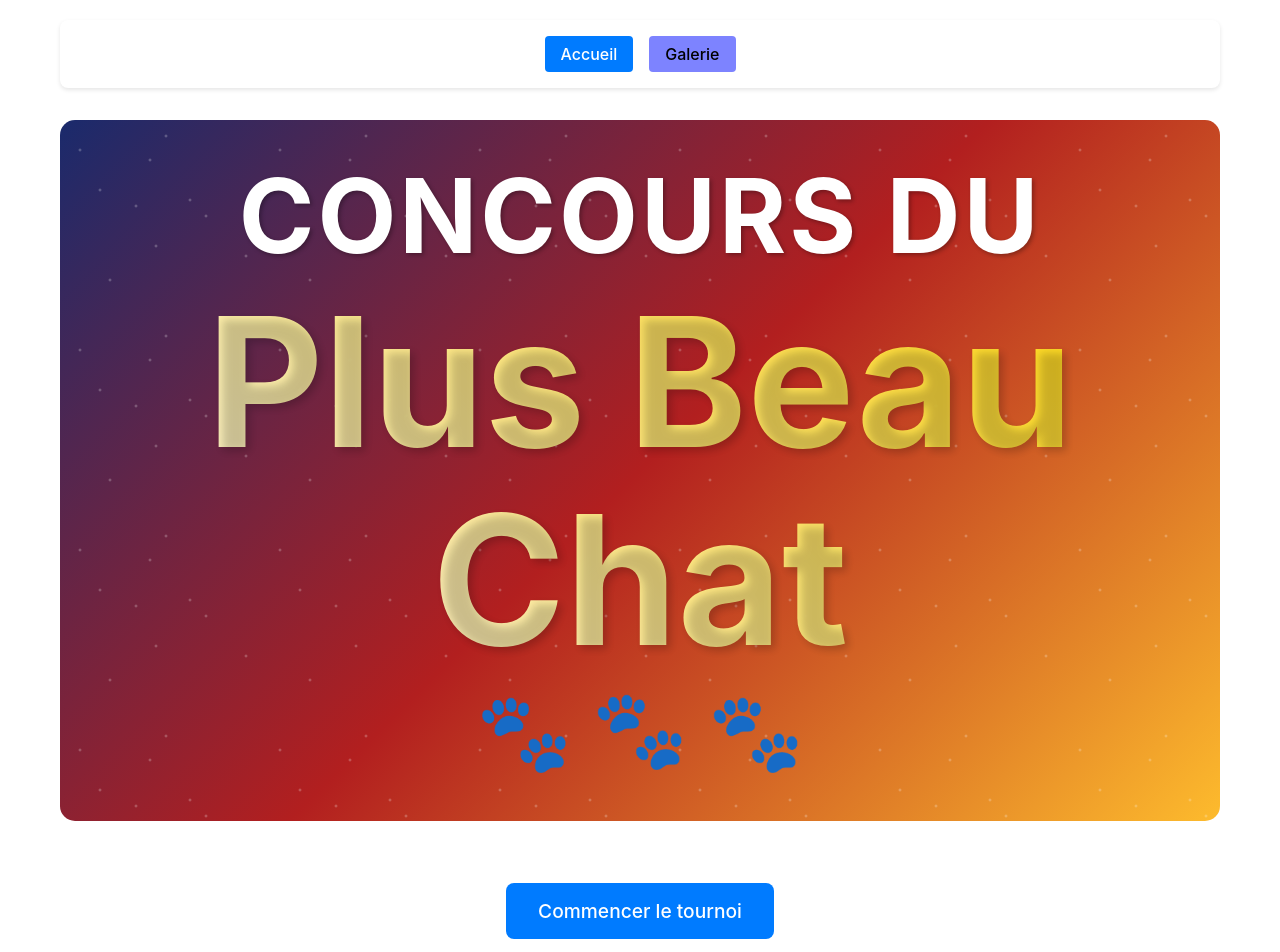
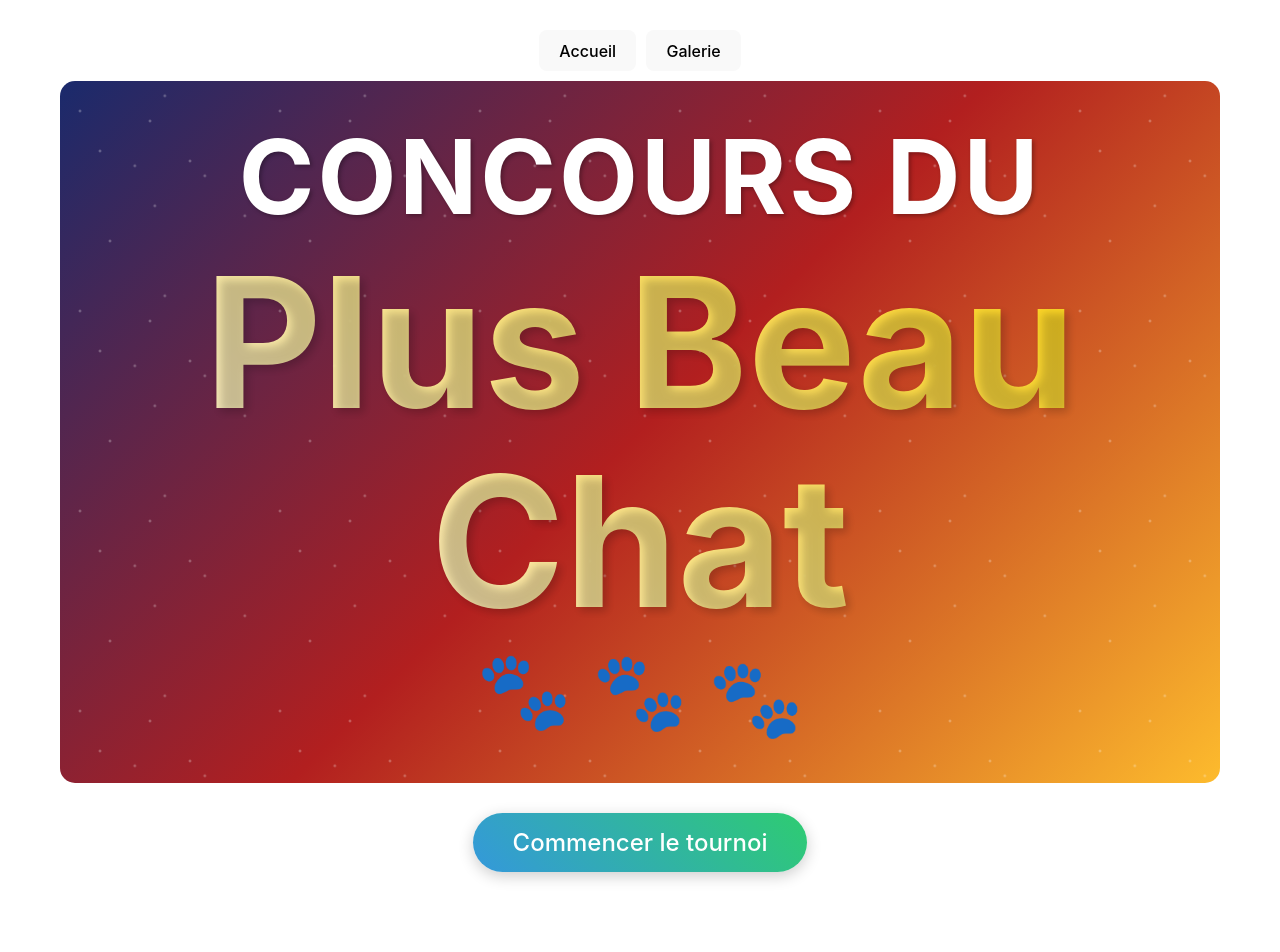
Before and after one commit to QuentinSAIL/top-cat, a React (Vite) app: page / in a window 1280 px wide. Shown: the top 952 px of the page. After the commit the page ends 892 px from the top, so only its background shows below. Built offline with nearby package versions, Linux system fonts and the light colour scheme.

Commit message:
:sparkles: update styles for buttons and navigation, enhancing visual appeal and interactivity

```diff
--- a/src/styles/App.module.css
+++ b/src/styles/App.module.css
@@ -3,67 +3,21 @@
   margin: 0 auto;
   padding: 20px;
   text-align: center;
-  min-height: 100vh;
-}
-
-.nav {
-  display: flex;
-  justify-content: center;
-  gap: 1rem;
-  margin-bottom: 2rem;
-  padding: 1rem;
-  background-color: white;
-  border-radius: 8px;
-  box-shadow: 0 2px 4px rgba(0, 0, 0, 0.1);
-}
-
-.navButton {
-  padding: 0.5rem 1rem;
-  border: none;
-  border-radius: 4px;
-  background-color: #7d83ff;
-  cursor: pointer;
-  font-size: 1rem;
-  transition: all 0.3s ease;
-}
-
-.navButton:hover {
-  background-color: #7d83ff;
-}
-
-.navButton.active {
-  background-color: #007bff;
-  color: white;
 }
 
 .startButton {
-  padding: 1rem 2rem;
-  font-size: 1.2rem;
-  background-color: #007bff;
+  font-size: 1.5em;
+  padding: 15px 40px;
+  margin: 0px auto;
+  background: linear-gradient(45deg, #3498db, #2ecc71);
+  border: none;
+  border-radius: 50px;
   color: white;
-  border: none;
-  border-radius: 8px;
   cursor: pointer;
-  transition: background-color 0.3s ease;
-  margin: 2rem 0;
-}
-
-.startButton:hover {
-  background-color: #0056b3;
-}
-
-.restartButton {
-  background-color: #28a745;
-}
-
-.restartButton:hover {
-  background-color: #218838;
-}
-
-.roundTitle {
-  color: #ffffff;
-  margin-bottom: 2rem;
-  font-size: 1.5rem;
+  transition: transform 0.3s, box-shadow 0.3s;
+  box-shadow: 0 4px 15px rgba(0, 0, 0, 0.2);
+  position: relative;
+  overflow: hidden;
 }
 
 .startButton::before {
@@ -82,6 +36,15 @@
   transition: 0.5s;
 }
 
+.startButton:hover {
+  transform: translateY(-3px);
+  box-shadow: 0 6px 20px rgba(0, 0, 0, 0.3);
+}
+
+.startButton:hover::before {
+  left: 100%;
+}
+
 .startButton:active {
   transform: translateY(1px);
 }
@@ -91,6 +54,16 @@
     font-size: 1.2em;
     padding: 12px 30px;
   }
+}
+
+.restartButton {
+  background: linear-gradient(45deg, #e74c3c, #c0392b);
+  margin-top: 40px;
+  animation: fadeIn 0.5s ease-out;
+}
+
+.restartButton:hover {
+  background: linear-gradient(45deg, #c0392b, #e74c3c);
 }
 
 @keyframes fadeIn {
@@ -103,3 +76,11 @@
     transform: translateY(0);
   }
 }
+
+.nav {
+  margin: 5px;
+}
+
+.navButton {
+  margin: 5px;
+}
```
